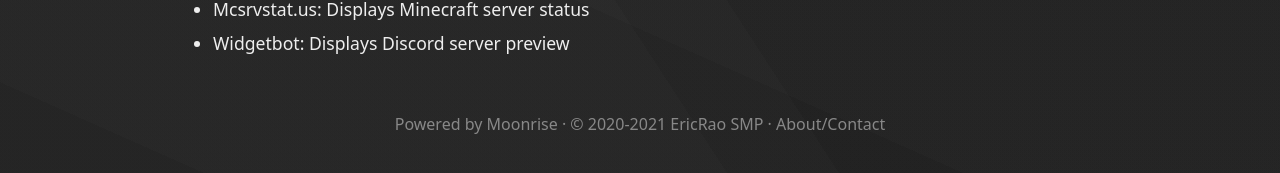
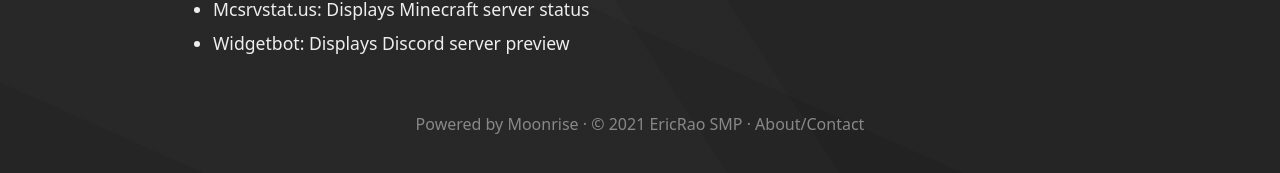
Before and after one commit to ItsEricRao/smp, a Jekyll site: the page built from docs/about.md, in a window 1280 px wide. Shown: the part 612-785 px from the top of the page. Built offline with Jekyll 4.4.1, drawn with Linux system fonts in a browser that asks for light colours; our own code applies the rules of GitHub Pages for plain Markdown files.

Commit message:
Update _config.yml

```diff
--- a/docs/_config.yml
+++ b/docs/_config.yml
@@ -4,7 +4,7 @@
 url: "https://itsericrao.github.io"
 baseurl: "/smp"
 siteIcon: /media/android-chrome-192x192.png
-siteYear: 2020
+siteYear: 2021
 siteFooterlink: /about
 showinSearchEngines: true
 # googleAnalyticsID: (uncomment to use)
@@ -14,7 +14,7 @@
 serverName: EricRao SMP
 serverDescription: 欢迎加入！！!
 serverIP: mc.ericrao.icu
-useBedrockForOnlineStatus: true
+useBedrockForOnlineStatus: false
 
 
 # Discord information
```
